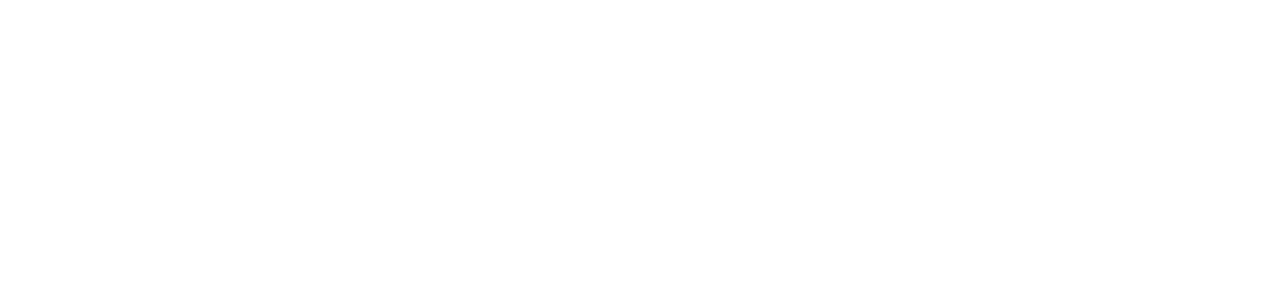
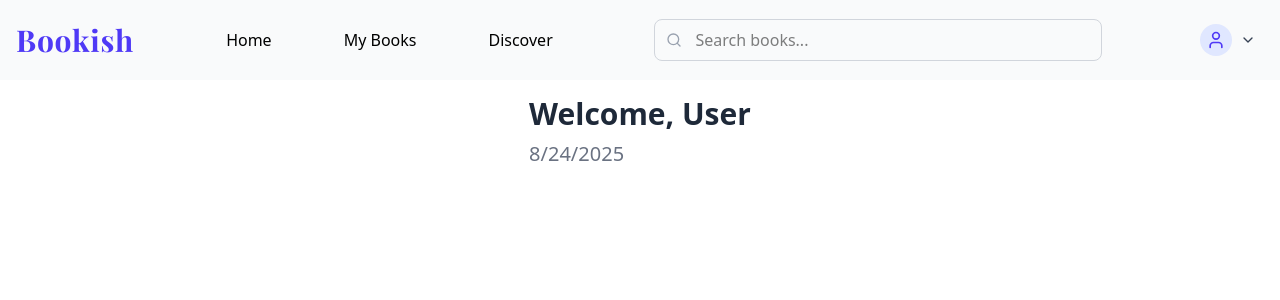
Before and after one commit to ChairmanNetero/Bookish, a React (Vite) app in the folder client/: page /profile in a window 1280 px wide. Before the commit this address had no page. Shown: the top 300 px of the page. Built offline with nearby package versions, Linux system fonts and the light colour scheme; sample sign-in values are in the browser's storage; a web font is replaced by a local one.

Commit message:
Start Profile page design

```diff
--- a/client/src/App.jsx
+++ b/client/src/App.jsx
@@ -5,6 +5,7 @@
 import SignUp from "./pages/SignUp.jsx";
 import Home from "./pages/Home.jsx";
 import BookDetails from "./pages/BookDetails.jsx";
+import Profile from "./pages/Profile.jsx";
 import ProtectedRoute from "./components/ProtectedRoute.jsx";
 import Layout from "./components/Layout.jsx";
 import './index.css'
@@ -28,6 +29,12 @@
                     </Layout>
                 </ProtectedRoute>}
                 />
+                <Route path="/profile" element={<ProtectedRoute>
+                    <Layout>
+                        <Profile/>
+                    </Layout>
+                </ProtectedRoute>}
+                />
             </Routes>
         </div>
     );
--- a/client/src/pages/Profile.jsx
+++ b/client/src/pages/Profile.jsx
@@ -1,8 +1,17 @@
 import React from 'react';
 
 const Profile = () => {
+
+    const currentDate = new Date();
+    const formattedDate = currentDate.toLocaleDateString();
     return (
-        <div>
+        <div className="flex items-center justify-center p-4">
+            <div className="text-left">
+                <header className="mb-6">
+                    <h1 className="text-3xl font-bold text-gray-800">Welcome, User</h1>
+                    <h2 className="mt-2 text-xl font-medium text-gray-500">{formattedDate}</h2>
+                </header>
+            </div>
 
         </div>
     );
```
